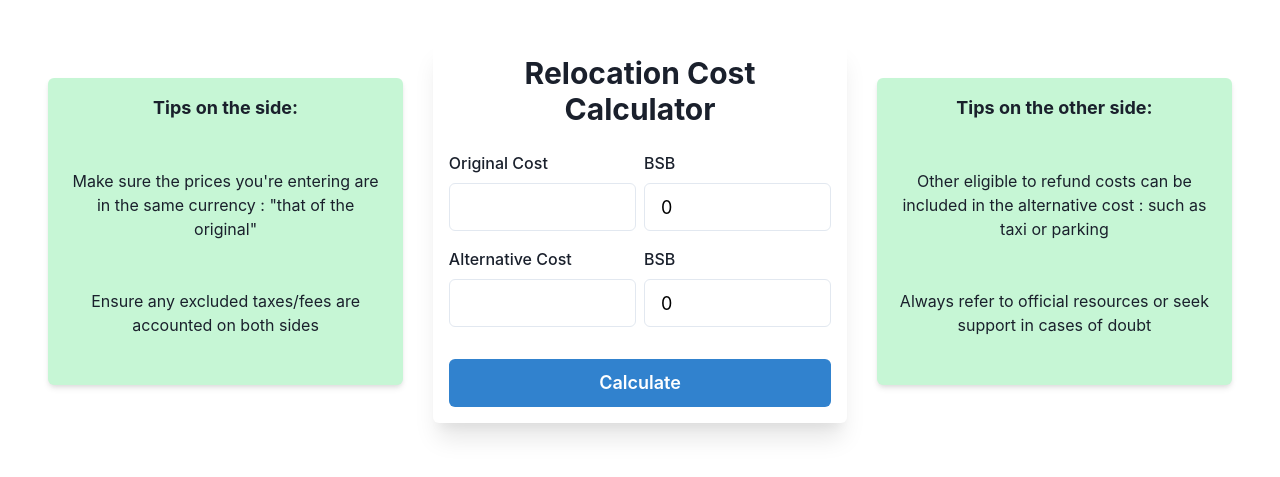
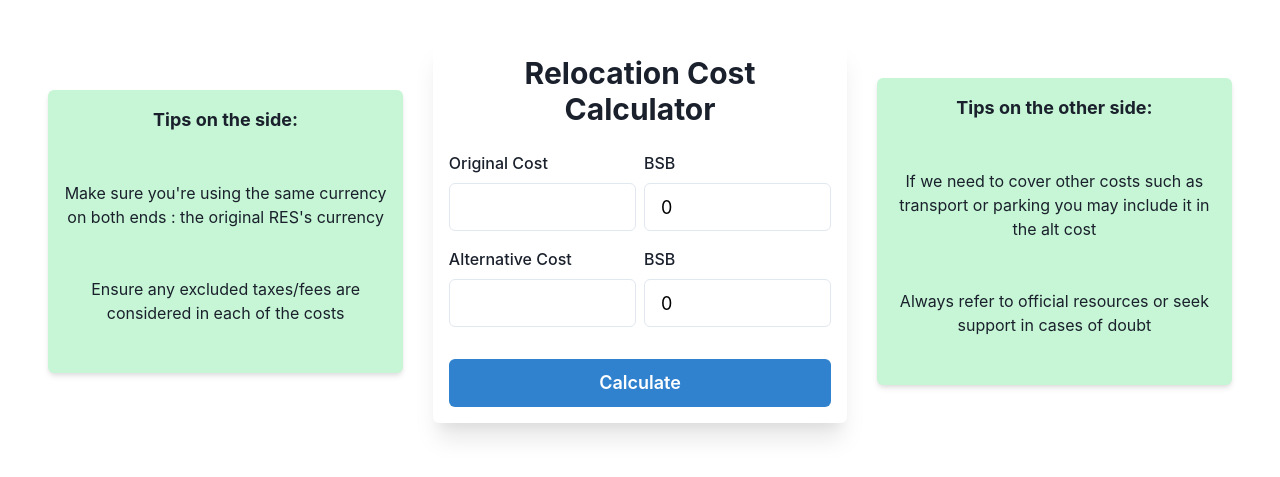
Before and after one commit to MontassarREBHI/RefundCalculator, a React (Vite) app: page / in a window 1280 px wide. Shown: the part 145-622 px from the top of the page. Built offline with nearby package versions, Linux system fonts and the light colour scheme.

Commit message:
tips sentences reformulated

```diff
--- a/src/App.jsx
+++ b/src/App.jsx
@@ -81,12 +81,11 @@ const App = () => {
         </Text>
 
         <Text fontSize="md" mt={12}>
-          Make sure the prices you're entering are in the same currency : "that
-          of the original"
+          Make sure you're using the same currency on both ends : the original RES's currency
         </Text>
 
         <Text fontSize="md" mt={12} mb={8}>
-          Ensure any excluded taxes/fees are accounted on both sides
+          Ensure any excluded taxes/fees are considered in each of the costs
         </Text>
       </Box>
 
@@ -256,8 +255,7 @@ const App = () => {
           Tips on the other side:
         </Text>
         <Text fontSize="md" mt={12}>
-          Other eligible to refund costs can be included in the alternative cost
-          : such as taxi or parking
+          If we need to cover other costs such as transport or parking you may include it in the alt cost
         </Text>
 
         <Text fontSize="md" mt={12} mb={8}>
```
